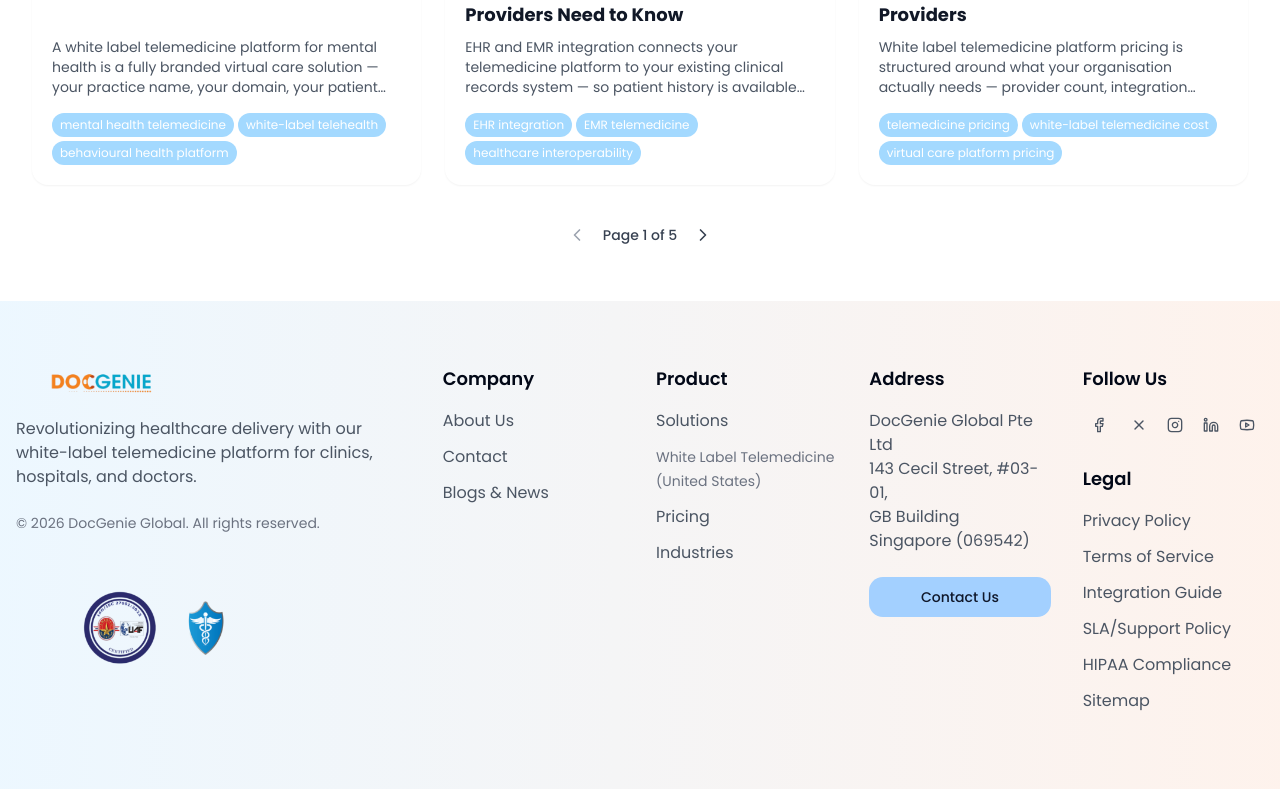
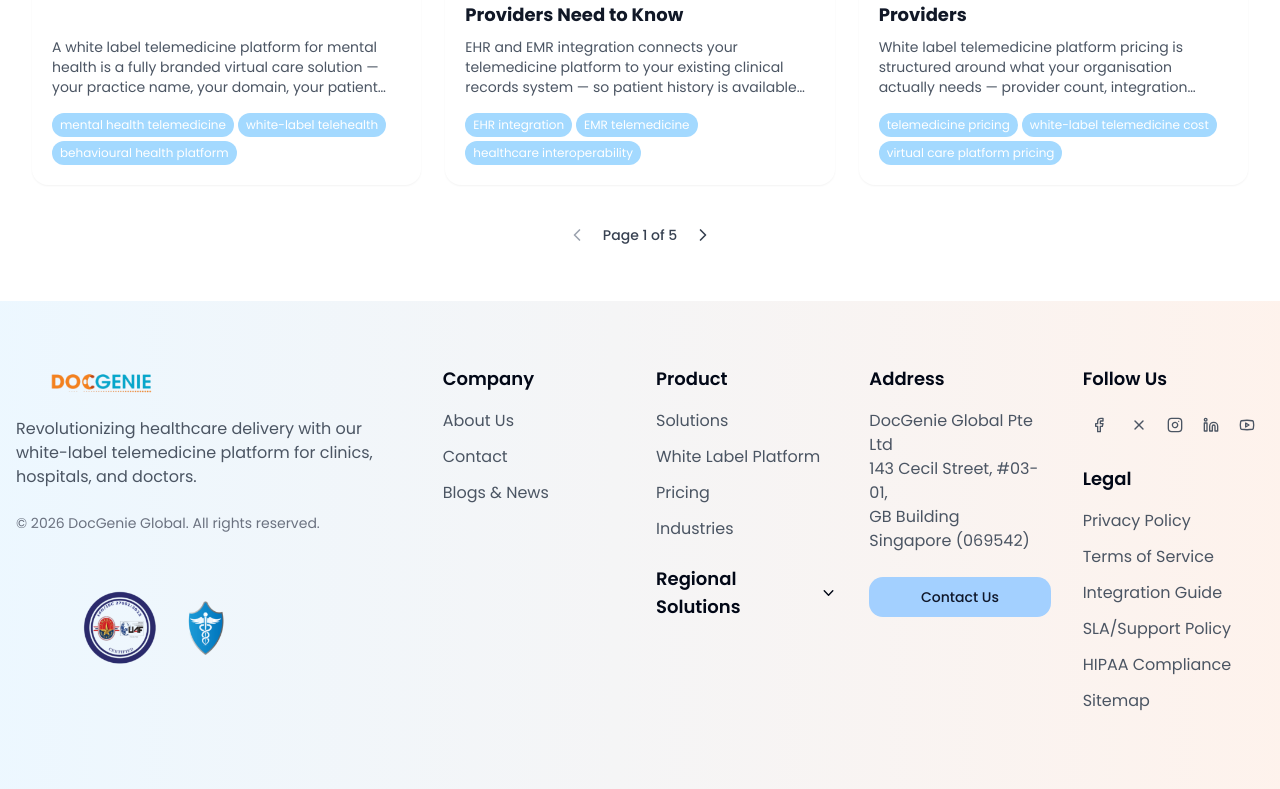
Before and after one commit to vishal-docgenie/docgenieglobal-next-new, a Next.js app: page /blogs in a window 1280 px wide. Shown: the part 2682-3471 px from the top of the page. Built offline with nearby package versions, Linux system fonts and the light colour scheme.

Commit message:
added regional solutions section in footer

```diff
--- a/src/components/Footer.tsx
+++ b/src/components/Footer.tsx
@@ -1,10 +1,18 @@
-import React from "react";
+import React, { useState } from "react";
 import Link from "next/link";
-import { Facebook, Instagram, Linkedin, Youtube, X } from "lucide-react";
+import { Facebook, Instagram, Linkedin, Youtube, X, ChevronDown } from "lucide-react";
 import { Button } from "@/components/ui/button";
+
+const regions = [
+  { name: "United States", slug: "us" },
+  { name: "United Kingdom", slug: "uk" },
+  { name: "South Africa", slug: "south-africa" },
+  { name: "Ghana", slug: "ghana" },
+];
 
 const Footer = () => {
   const currentYear = new Date().getFullYear();
+  const [isRegionsOpen, setIsRegionsOpen] = useState(false);
 
   return (
     <footer className="blue-orange-gradient-r-20 py-16">
@@ -80,10 +88,10 @@ const Footer = () => {
               </li>
               <li>
                 <Link
-                  href="/us/white-label-telemedicine-platform/"
-                  className="text-gray-500 text-sm hover:text-brand-blue transition-colors"
+                  href="/solutions/white-label-telemedicine/"
+                  className="text-gray-600 hover:text-brand-blue transition-colors"
                 >
-                  White Label Telemedicine (United States)
+                  White Label Platform
                 </Link>
               </li>
               <li>
@@ -103,6 +111,39 @@ const Footer = () => {
                 </Link>
               </li>
             </ul>
+
+            {/* Regional Solutions dropdown */}
+            <div className="mt-6">
+              <button
+                type="button"
+                onClick={() => setIsRegionsOpen((prev) => !prev)}
+                aria-expanded={isRegionsOpen}
+                aria-controls="regional-solutions-list"
+                className="flex items-center gap-1 text-lg font-semibold mb-4 text-left w-full"
+              >
+                Regional Solutions
+                <ChevronDown
+                  size={18}
+                  className={`transition-transform ${
+                    isRegionsOpen ? "rotate-180" : ""
+                  }`}
+                />
+              </button>
+              {isRegionsOpen && (
+                <ul id="regional-solutions-list" className="space-y-3">
+                  {regions.map((region) => (
+                    <li key={region.slug}>
+                      <Link
+                        href={`/${region.slug}/white-label-telemedicine-platform/`}
+                        className="text-gray-600 hover:text-brand-blue transition-colors"
+                      >
+                        {region.name}
+                      </Link>
+                    </li>
+                  ))}
+                </ul>
+              )}
+            </div>
           </div>
 
           <div className="md:col-span-2 text-left">
```
